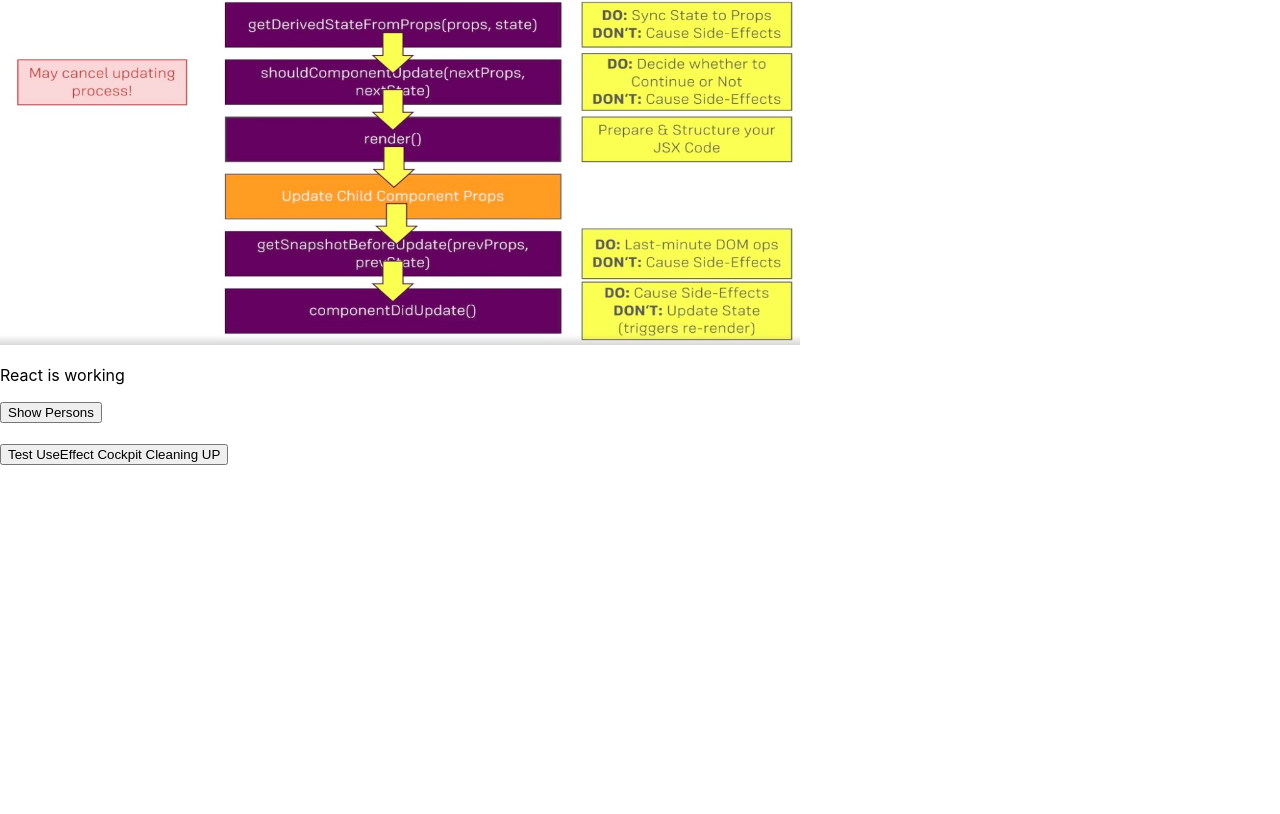
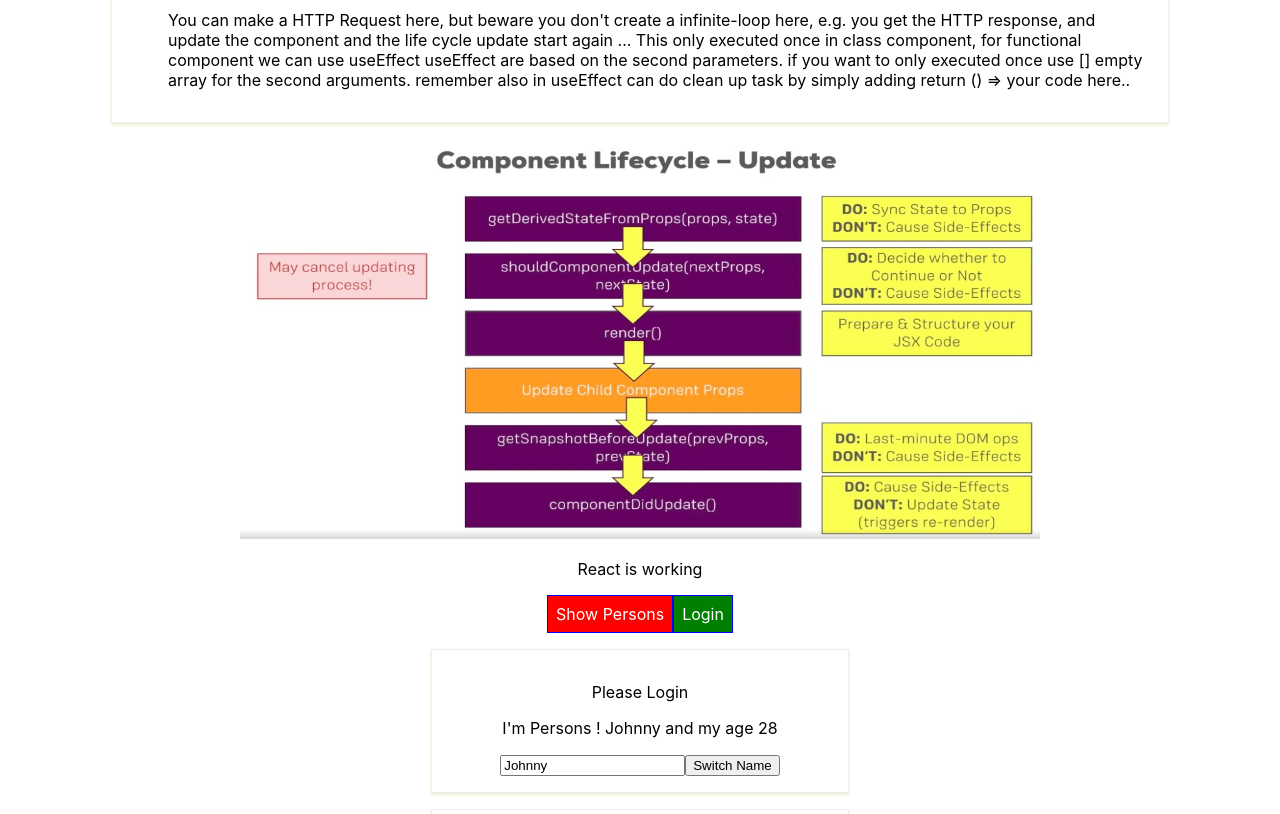
Before and after one commit to jonnyGit81/react-css-module, a React app: page / in a window 1280 px wide. Shown: the part 1027-1841 px from the top of the page. Before the commit the page ends 1492 px from the top, so only its background shows below. Built offline with nearby package versions, Linux system fonts and the light colour scheme.

Commit message:
finish basic

```diff
--- /dev/null
+++ b/src/auth-context/auth-context.js
@@ -0,0 +1,9 @@
+import React from 'react';
+
+const authContext = React.createContext({
+  authenticated: false,
+  login: () => {},
+  logout: () => {},
+});
+
+export default authContext;
--- a/src/components/Cockpit/Cockpit.js
+++ b/src/components/Cockpit/Cockpit.js
@@ -1,19 +1,30 @@
-import cssClasses from "./Cockpit.modules.css";
-import lifeCycleImg from "../../assets/lifecycle_hooks.jpeg";
-import lifeCycleUpodate from "../../assets/lifecycle_update.jpeg";
-import React, { useEffect } from "react";
-import { render } from "react-dom";
+import cssClasses from './Cockpit.module.css';
+import lifeCycleImg from '../../assets/lifecycle_hooks.jpeg';
+import lifeCycleUpodate from '../../assets/lifecycle_update.jpeg';
+import React, { useEffect, useRef, useContext } from 'react';
+import { render } from 'react-dom';
+
+import AuthContext from '../../auth-context/auth-context';
 
 const Cockpit = (props) => {
   //this is react hook, for functional lifecycle
   // (componentDidMount and componentDidUpdate combined into useEffect)
+
+  //using reactHook ref.
+  const toggleButtonRef = useRef(null);
+
+  //using reactHook useContext
+  // react automatically make a connection for you
+  const context = useContext(AuthContext);
+
+  console.log(context.authenticated);
 
   // useEffect on first time rendered and based on persons change
   useEffect(
     (effect) => {
       // this useEffect most second important lifecycle for function component
       //this will printed any action on the page, since any changes in App.js is calling Cockpit.
-      console.log("[Cockpit.js] useEffect second arguments [props.persons]");
+      console.log('[Cockpit.js] useEffect second arguments [props.persons]');
       // you can use HTTP Request Here, since this is called every time and any changes on App.js
 
       //so this is triggered every time component rendered, what if you want to only call HTTP request
@@ -26,21 +37,21 @@ const Cockpit = (props) => {
       // you can use more than 1 use Effect.
       setTimeout(() => {
         console.log(
-          "second arguments [props.persons] " +
-            " fetch some data from cloud!! or save some data to the cloud " +
-            "=> this message will printed if only the persons data has change, to every re-render cycle" +
-            "but of course the first render this useEffect will get executed, the rest are waiting persons data changed"
+          'second arguments [props.persons] ' +
+            ' fetch some data from cloud!! or save some data to the cloud ' +
+            '=> this message will printed if only the persons data has change, to every re-render cycle' +
+            'but of course the first render this useEffect will get executed, the rest are waiting persons data changed',
         );
       }, 1000);
 
       return () =>
         console.log(
-          "[Cockpit.js] cleaning up, on component are REMOVED or PERSONS CHANGED " +
-            " because second argument is array [props.persons]" +
-            "REMEMBER FIRST CYCLE RENDER WOULD NOT TRIGGERED HERE"
+          '[Cockpit.js] cleaning up, on component are REMOVED or PERSONS CHANGED ' +
+            ' because second argument is array [props.persons]' +
+            'REMEMBER FIRST CYCLE RENDER WOULD NOT TRIGGERED HERE',
         );
     },
-    [props.persons]
+    [props.persons],
   );
 
   // useEffect on first time rendered only
@@ -48,35 +59,38 @@ const Cockpit = (props) => {
   useEffect(
     (effect) => {
       console.log(
-        "[Cockpit.js] useEffect first time rendered second arguments [] "
+        '[Cockpit.js] useEffect first time rendered second arguments [] ',
       );
+
+      //first time render click toogle button by using reactHook ref
+      toggleButtonRef.current.click();
 
       // for cleaningUp componentWillUnmount
       // you can just simply add return a function statement
       return () =>
         console.log(
-          "[Cockpit.js] cleaning up, on component are removed ONLY " +
-            " because second argument is empty array [] " +
-            "REMEMBER FIRST CYCLE RENDER WOULD NOT TRIGGERED HERE"
+          '[Cockpit.js] cleaning up, on component are removed ONLY ' +
+            ' because second argument is empty array [] ' +
+            'REMEMBER FIRST CYCLE RENDER WOULD NOT TRIGGERED HERE',
         );
     },
-    [] //for tell react to use useEffect first time rendered only then you can simply pass empty array
+    [], //for tell react to use useEffect first time rendered only then you can simply pass empty array
   );
 
   useEffect(() => {
     console.log(
-      "[Cockpit.js] useEffect without second arguments, this will get executed every render cycle "
+      '[Cockpit.js] useEffect without second arguments, this will get executed every render cycle ',
     );
 
     return () =>
       console.log(
-        "[Cockpit.js] cleaning up, every render cycle " +
-          " because there is no second argument " +
-          " REMEMBER => this clean up is executed before the console log of useEffect executed." +
-          " AND AS Always first render would not triggering this cleanup"
+        '[Cockpit.js] cleaning up, every render cycle ' +
+          ' because there is no second argument ' +
+          ' REMEMBER => this clean up is executed before the console log of useEffect executed.' +
+          ' AND AS Always first render would not triggering this cleanup',
       );
   });
-  let buttonClass = "";
+  let buttonClass = '';
   if (props.showPersons) {
     buttonClass = cssClasses.Red;
   }
@@ -160,11 +174,34 @@ const Cockpit = (props) => {
         height="400"
         width="800"
       />
-      <p className={assignClasses.join(" ")}>React is working</p>
+      <p className={assignClasses.join(' ')}>React is working</p>
 
-      <button className={buttonClass} onClick={props.clicked}>
+      <button
+        // we set the ref here
+        ref={toggleButtonRef}
+        className={buttonClass}
+        onClick={props.clicked}
+      >
         Show Persons
       </button>
+
+      {/* Here we use from context and not from props. see the context defined in App.js */}
+      {/* <AuthContext.Consumer>
+        {(context) =>
+          context.authenticated ? (
+            <button onClick={context.logout}>Logout</button>
+          ) : (
+            <button onClick={context.login}>Login</button>
+          )
+        }
+      </AuthContext.Consumer> */}
+
+      {/* as an alternative for functional component can use reactHook useContext. */}
+      {context.authenticated ? (
+        <button onClick={context.logout}>Logout</button>
+      ) : (
+        <button onClick={context.login}>Login</button>
+      )}
     </div>
   );
 };
--- a/src/components/Persons/Person/Person.js
+++ b/src/components/Persons/Person/Person.js
@@ -1,23 +1,67 @@
 import React, { Component, Fragment } from 'react';
-import cssClasses from './Person.modules.css';
-//import Aux from '../../hoc/Aux';
-//import WithClass from '../../hoc/WithClass';
+import cssClasses from './Person.module.css';
+import Aux from '../../hoc/Aux';
+import WithClass from '../../hoc/WithClass';
+import withClass2 from '../../hoc/WIthClass2';
+
+import AuthContext from '../../../auth-context/auth-context';
 
 class Person extends Component {
+  constructor(props) {
+    super(props);
+    this.inputElementRef = React.createRef();
+  }
+
+  //as an alternative and best practice of using react context consumer.
+  // react provided nice way since react 16
+  // the code below must like that, is the reserved keyword contextType
+  // so react will auto make connection for you for the context
+  // then you can use this.context.bla2
+  static contextType = AuthContext;
+
+  componentDidMount() {
+    //you can use react built in ref to target the input element to focus
+    //this.inputElement.focus();
+
+    console.log(this.context.authenticated);
+
+    // as the alternative you can use constructor
+    this.inputElementRef.current.focus();
+  }
   render() {
     console.log('[Person.js] render');
     return (
       // <Fragment>
       // <Aux>
+
+      //<div className={cssClasses.Person}>
       //<WithClass classes={cssClasses.Person}>
+      <Aux>
+        {/* react context consumer consume a function */}
+        {/* <AuthContext.Consumer>
+          {(context) =>
+            context.authenticated ? <p>User Has Login</p> : <p>Please Login</p>
+          }
+        </AuthContext.Consumer> */}
 
-      <div className={cssClasses.Person}>
+        {/* best practice are to use static typeContext as the consumer */}
+        {this.context.authenticated ? (
+          <p>User Has Login</p>
+        ) : (
+          <p>Please Login</p>
+        )}
+
         <p onClick={this.props.click} onDoubleClick={this.props.doubleClick}>
           I'm Persons ! {this.props.name} and my age {this.props.age}
         </p>
         <p>{this.props.children}</p>
         {/* two way binding */}
+
         <input
+          // we use react built ref to taget last rendered input to focus()
+          // ref={(inputEl) => (this.inputElement = inputEl)}
+          // alternative way by using constructor React.createRef.
+          ref={this.inputElementRef}
           type="text"
           onChange={this.props.changed}
           value={this.props.name}
@@ -25,12 +69,17 @@ class Person extends Component {
         <span>
           <button onClick={this.props.switchName}>Switch Name</button>
         </span>
-      </div>
+      </Aux>
       //</WithClass>
+      //</div>
       //<Fragment/>
       //</Aux>
     );
   }
 }
 
-export default Person;
+// if only using this, the data will be missing
+// in order to resolve this is you must forward the props.
+// see the code in withclass2 <WrappedComponent {...props}/>
+// by using the spread operator
+export default withClass2(Person, cssClasses.Person);
--- /dev/null
+++ b/src/components/hoc/WIthClass2.js
@@ -0,0 +1,9 @@
+const withClass2 = (WrappedComponent, classes) => {
+  return (props) => (
+    <div className={classes}>
+      <WrappedComponent {...props}/>
+    </div>
+  );
+};
+
+export default withClass2;
--- a/src/containers/App.js
+++ b/src/containers/App.js
@@ -1,7 +1,12 @@
-import cssClasses from './App.css';
+import cssClasses from './App.module.css';
 import React, { Component } from 'react';
 import Persons from '../components/Persons/Persons';
 import Cockpit from '../components/Cockpit/Cockpit';
+
+import withClass2 from '../components/hoc/WIthClass2';
+import Aux from '../components/hoc/Aux';
+
+import AuthContext from '../auth-context/auth-context';
 
 class App extends Component {
   constructor(props) {
@@ -47,6 +52,8 @@ class App extends Component {
     othersState: 'this value wont impact, since we only update persons state',
     showPersons: false,
     showCockpit: true,
+    changeCounter: 0,
+    isAuthenticated: false,
   };
 
   switchNameHandler = (id) => {
@@ -78,8 +85,13 @@ class App extends Component {
     const persons = [...this.state.persons];
     persons[findPersonIndex] = person;
 
-    this.setState({
-      persons: persons,
+    // if you have to update state depend on previous state, please do this as the best practice
+    // example the counter of change
+    this.setState((prevState, props) => {
+      return {
+        persons: persons,
+        changeCounter: prevState.changeCounter + 1,
+      };
     });
   };
 
@@ -92,6 +104,14 @@ class App extends Component {
     const persons = [...this.state.persons]; //this will create new array.
     persons.splice(deletedIndex, 1);
     this.setState({ persons: persons });
+  };
+
+  dummyLoginHandler = () => {
+    this.setState({ isAuthenticated: true });
+  };
+
+  dummyLogoutHandler = () => {
+    this.setState({ isAuthenticated: false });
   };
 
   render() {
@@ -112,17 +132,8 @@ class App extends Component {
     }
 
     return (
-      <div className={cssClasses.App}>
-        {this.state.showCockpit ? (
-          <Cockpit
-            appTitle={this.props.appTitle}
-            personsLength={this.state.persons.length}
-            clicked={this.toggleShowPersonHandler}
-            showPersons={this.state.showPersons}
-          />
-        ) : null}
-
-        <br />
+      // <div className={cssClasses.App}>
+      <Aux>
         <button
           onClick={() =>
             this.setState({ showCockpit: !this.state.showCockpit })
@@ -132,10 +143,36 @@ class App extends Component {
         </button>
 
         <br />
-        {personsJSX}
-      </div>
+        <br />
+
+        {/* here we use react context to pass context to any component we want */}
+        <AuthContext.Provider
+          value={{
+            authenticated: this.state.isAuthenticated,
+            login: this.dummyLoginHandler,
+            logout: this.dummyLogoutHandler,
+          }}
+        >
+          {this.state.showCockpit ? (
+            <Cockpit
+              appTitle={this.props.appTitle}
+              personsLength={this.state.persons.length}
+              clicked={this.toggleShowPersonHandler}
+              showPersons={this.state.showPersons}
+            />
+          ) : null}
+          {personsJSX}
+        </AuthContext.Provider>
+      </Aux>
+      // </div>
     );
   }
 }
 
-export default App;
+// this higher component are can be used such as java script code handled error, or send google analytic ect
+// can add html, javascript logic, or style
+export default withClass2(App, cssClasses.App);
+
+// using prop-types
+// npm install --save prop-types
+// this is for prevent passing invalid type to the props
```
Also changed, not shown: src/components/Persons/Persons.js (+16 -0 lines), src/components/Cockpit/Cockpit.module.css (renamed from src/components/Cockpit/Cockpit.modules.css), src/components/Persons/Person/Person.module.css (renamed from src/components/Persons/Person/Person.modules.css), src/containers/App.module.css (renamed from src/containers/App.css).
